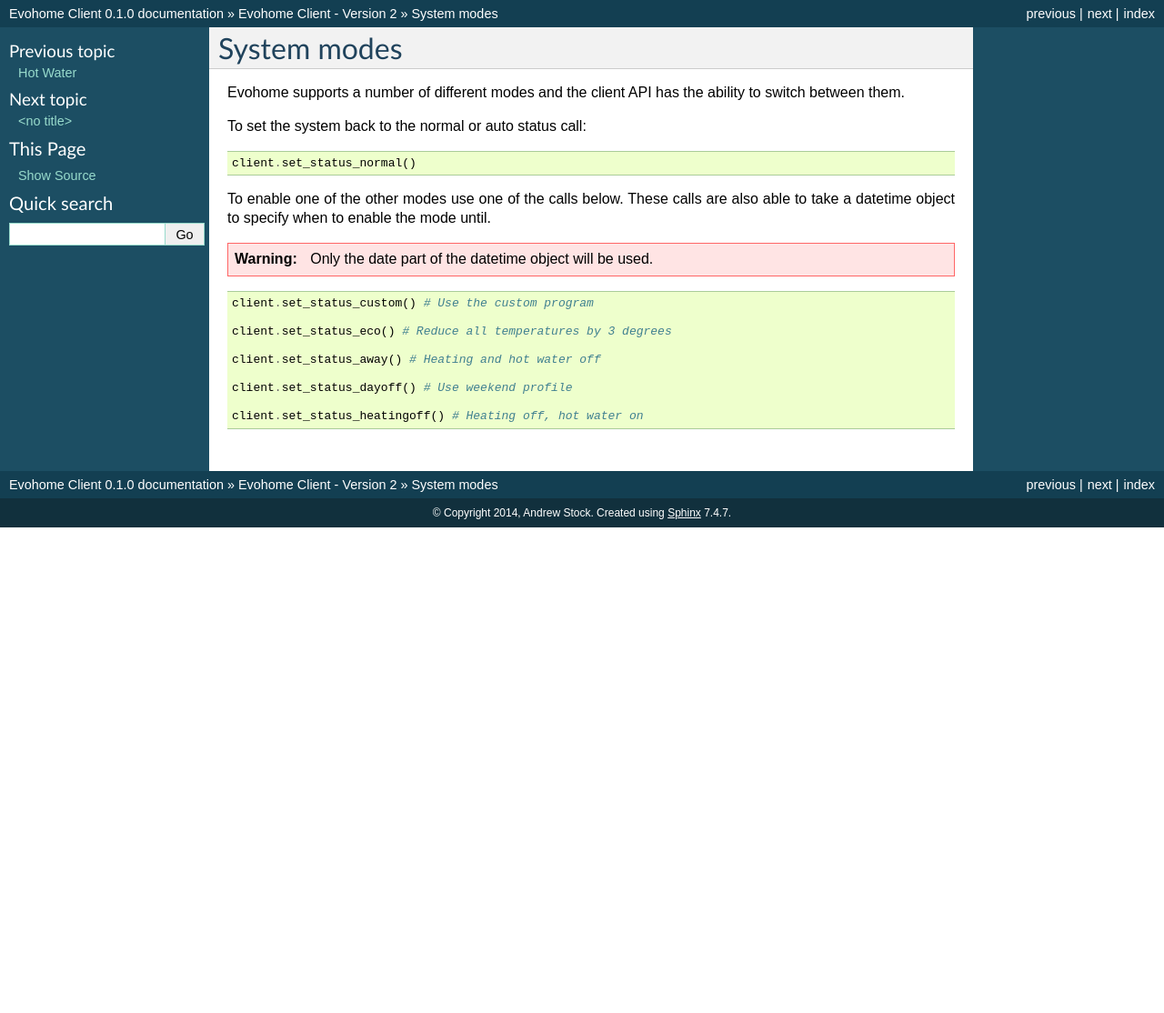
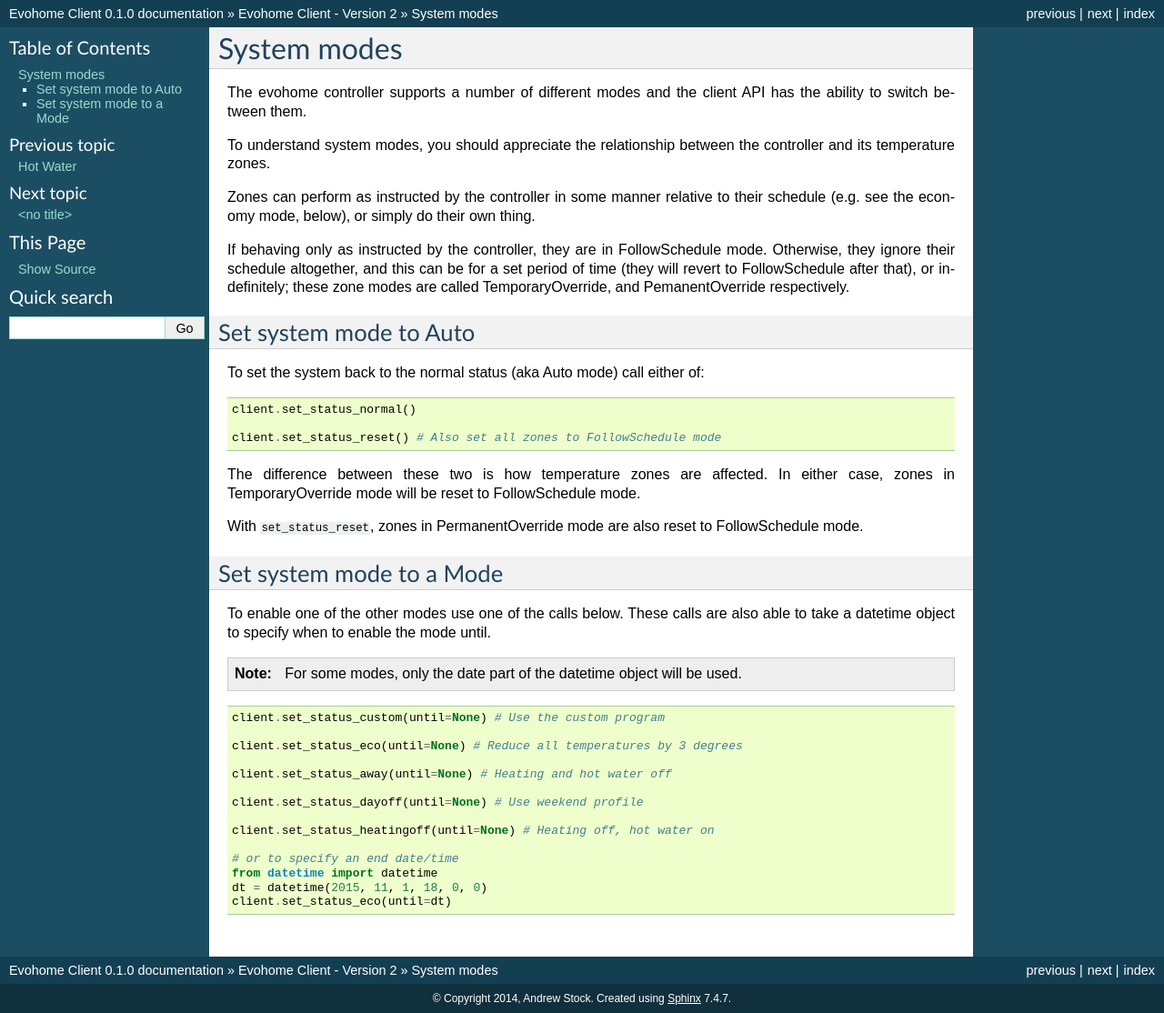
Before and after one commit to watchforstock/evohome-client, a Sphinx documentation site: the page built from docs/source/api2/modes.rst, in a window 1280 px wide. Shown: the whole page at 91% size. Built offline with Sphinx 7.4.7, drawn with Linux system fonts in a browser that asks for light colours; before the commit the page ends 900 px from its top, so only the background shows below that.

Commit message:
Updates modes.rst
Add AutoWithReset mode, and explain the relationship between the controller and its zones.

```diff
--- a/docs/source/api2/modes.rst
+++ b/docs/source/api2/modes.rst
@@ -1,28 +1,50 @@
 System modes
 ============
 
-Evohome supports a number of different modes and the client API has the ability to switch between them.
+The evohome controller supports a number of different modes and the client API has the ability to switch between them.
 
-To set the system back to the normal or auto status call:
+To understand system modes, you should appreciate the relationship between the controller and its temperature zones.
+
+Zones can perform as instructed by the controller in some manner relative to their schedule (e.g. see the economy mode, below), or simply do their own thing.
+
+If behaving only as instructed by the controller, they are in FollowSchedule mode. Otherwise, they ignore their schedule altogether, and this can be for a set period of time (they will revert to FollowSchedule after that), or indefinitely; these zone modes are called TemporaryOverride, and PemanentOverride respectively.
+
+Set system mode to Auto
+-----------------------
+
+To set the system back to the normal status (aka Auto mode) call either of:
 
 .. code-block:: python
 
     client.set_status_normal()
 
+    client.set_status_reset() # Also set all zones to FollowSchedule mode
+
+The difference between these two is how temperature zones are affected. In either case, zones in TemporaryOverride mode will be reset to FollowSchedule mode.
+
+With ``set_status_reset``, zones in PermanentOverride mode are also reset to FollowSchedule mode.
+
+Set system mode to a Mode
+-------------------------
+
 To enable one of the other modes use one of the calls below. These calls are also able to take a datetime object to specify when to enable the mode until.
 
-.. warning::
-
-    Only the date part of the datetime object will be used.
+.. note::
+   For some modes, only the date part of the datetime object will be used.
 
 .. code-block:: python
 
-    client.set_status_custom() # Use the custom program
+    client.set_status_custom(until=None) # Use the custom program
 
-    client.set_status_eco() # Reduce all temperatures by 3 degrees
+    client.set_status_eco(until=None) # Reduce all temperatures by 3 degrees
 
-    client.set_status_away() # Heating and hot water off
+    client.set_status_away(until=None) # Heating and hot water off
 
-    client.set_status_dayoff() # Use weekend profile
+    client.set_status_dayoff(until=None) # Use weekend profile
 
-    client.set_status_heatingoff() # Heating off, hot water on
+    client.set_status_heatingoff(until=None) # Heating off, hot water on
+
+    # or to specify an end date/time
+    from datetime import datetime
+    dt = datetime(2015, 11, 1, 18, 0, 0)
+    client.set_status_eco(until=dt)
```
